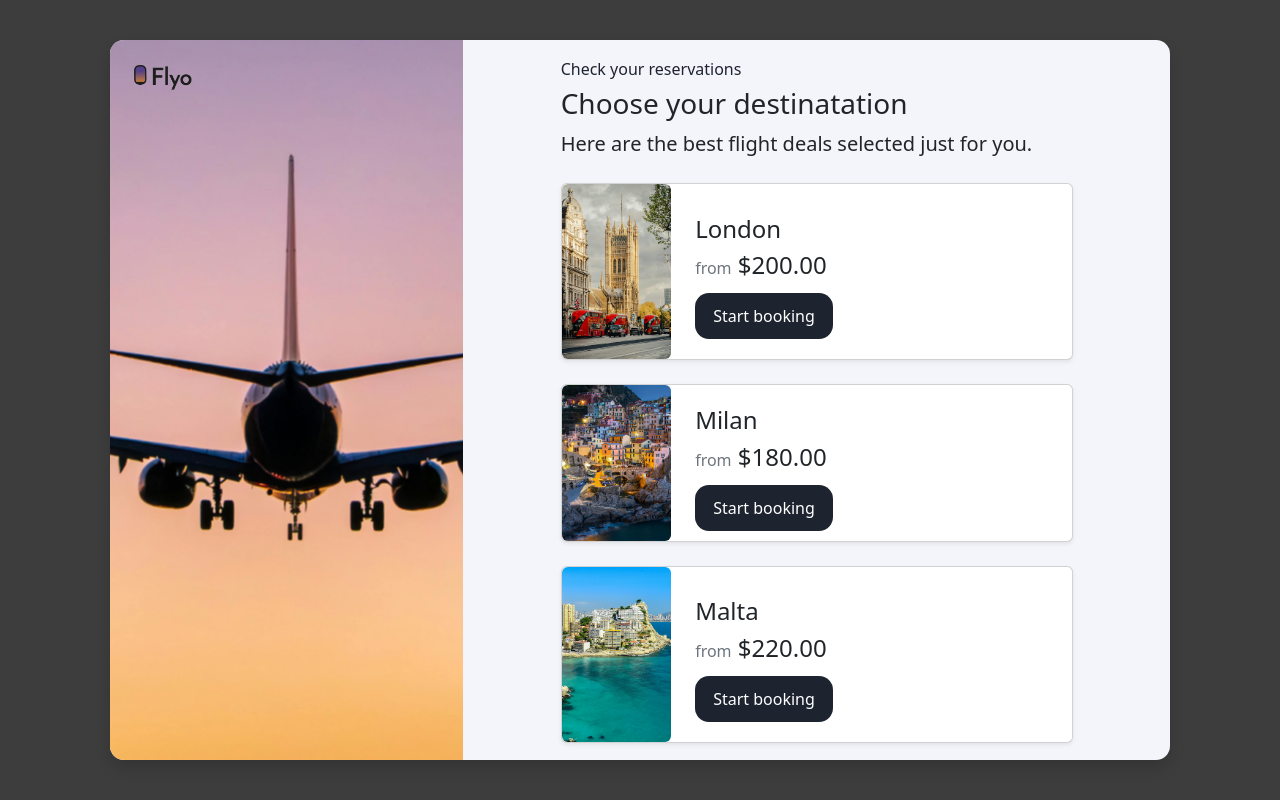
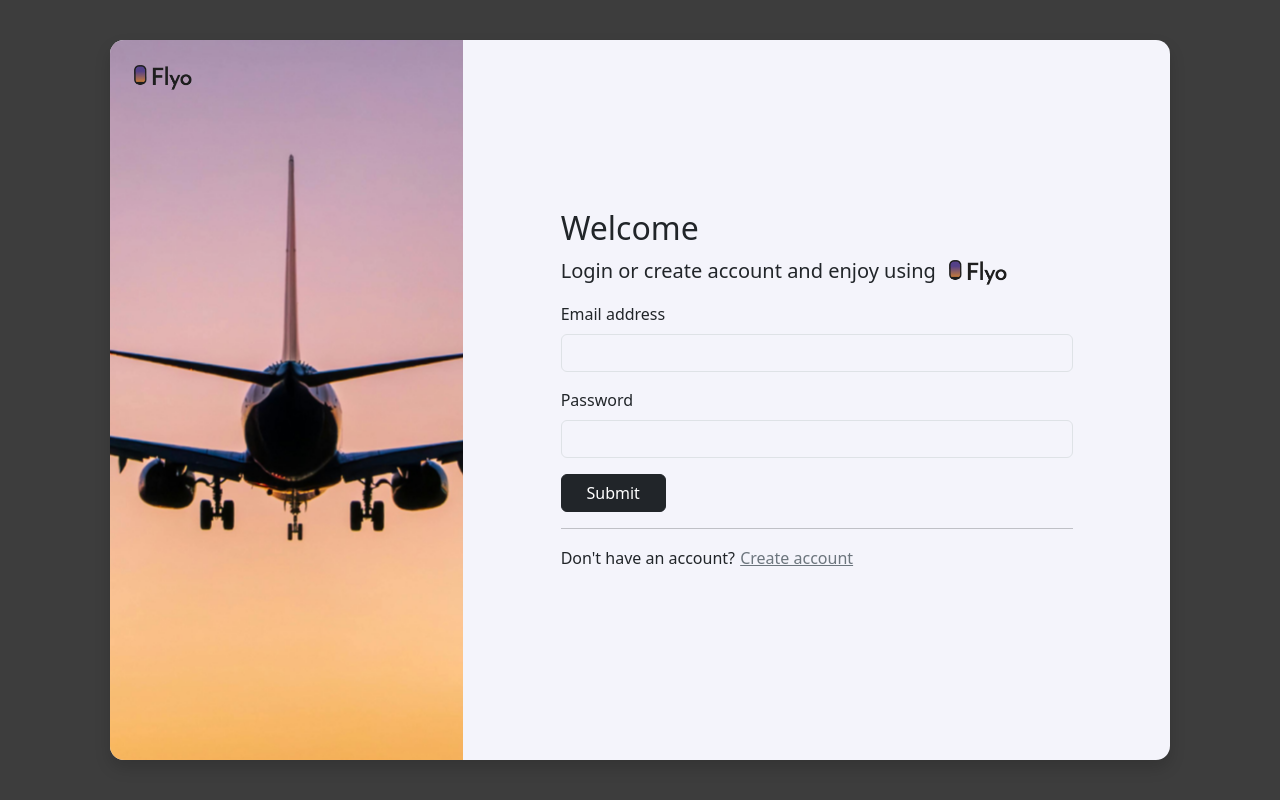
Before and after one commit to aleksagal/flyo, a Django app: page / in a window 1280 px wide. Run offline with Django 5.2, Linux system fonts and the light colour scheme; data comes from the database, SQL or seed files in the repository.

Commit message:
fix: reservation view

```diff
--- a/bookings/static/bookings/style.css
+++ b/bookings/static/bookings/style.css
@@ -31,27 +31,6 @@ body {
     width: 105px;
 }
 
-.flight-btn {
-    background: #1d2430;
-    color: white;
-    border: none;
-    border-radius: 14px;
-    padding: 12px 18px;
-    font-size: 16px;
-    font-weight: 500;
-    transition: 0.3s;
-    text-decoration: none;
-}
-
-.flight-btn,
-.flight-btn:hover,
-.flight-btn:focus,
-.flight-btn:visited {
-    background: #1d2430;
-    color: white;
-    text-decoration: none;
-}
-
 .back-btn {
     color: #1d2430;
     text-decoration: none;
--- a/bookings/templates/bookings/flights.html
+++ b/bookings/templates/bookings/flights.html
@@ -17,15 +17,29 @@
             <img src="{% static 'bookings/images/LogoFlyo.png' %}" alt="Logo" width="60">
         </div>
 
-        <div class="col-md-8 d-flex align-items-center">
+        <div class="col-md-8 d-flex align-items-start">
             <div class="w-75 mx-auto">
-                <a href="{% url 'flights' %}" class="back-btn">
-                    Check your reservations
-                </a>
-                <h3>Choose your destinatation</h3>
-                <p class="fs-5">
-                     Here are the best flight deals selected just for you.
-                </p>
+                <div class="row mt-4 d-flex align-items-start">
+                    <div class="col-md-6">
+<!--                        <h3>Select destinatation</h3>-->
+<!--                        <p class="fs-5">-->
+<!--                             Here are the best flight deals.-->
+<!--                        </p>-->
+                    </div>
+                    <div class="col-md-6 d-flex gap-3">
+                        <a href="{% url 'reservations' %}" class="btn btn-success ">
+                         Your reservations
+                        </a>
+                        <a href="{% url 'reservations' %}" class="btn btn-danger">
+                         Log out
+                        </a>
+                    </div>
+                </div>
+                <h3 class="mt-4">Select the best flight deals</h3>
+<!--                        <p class="fs-5">-->
+<!--                             Here are the best flight deals.-->
+<!--                        </p>-->
+                <div>
                 {% for destination in destinations %}
                     <div class="card mt-4 shadow-sm">
                         <div class="row align-items-center">
@@ -41,13 +55,14 @@
                                     ${{ destination.starting_price }}
                                 </h4>
 
-                                <a href="{% url 'booking' destination.name %}" class="flight-btn">
-                                    Start booking
+                                <a href="{% url 'booking' destination.name %}" class="btn btn-dark">
+                                    Book now
                                 </a>
                             </div>
                         </div>
                     </div>
                 {% endfor %}
+                    </div>
             </div>
         </div>
     </div>
--- a/bookings/templates/bookings/login.html
+++ b/bookings/templates/bookings/login.html
@@ -6,6 +6,7 @@
     <meta charset="UTF-8">
     <title>Flyo Login</title>
     <link href="https://cdn.jsdelivr.net/npm/bootstrap@5.3.3/dist/css/bootstrap.min.css" rel="stylesheet">
+    <script src="https://cdn.jsdelivr.net/npm/bootstrap@5.3.3/dist/js/bootstrap.bundle.min.js"></script>
     <link rel="stylesheet" href="{% static 'bookings/style.css' %}">
 </head>
 <body>
@@ -19,7 +20,7 @@
             <div class="w-75 mx-auto">
                 <h2>Welcome </h2>
                 <p class="fs-5">
-                    Fill the form for the first time and enjoy usinng
+                    Login or create account and enjoy using
                     <img
                         src="{% static 'bookings/images/LogoFlyo.png' %}"
                         alt="Logo"
@@ -28,35 +29,88 @@
                     >
                 </p>
 
+                {% if error %}
+                  <p class="text-danger">{{ error }}</p>
+                {% endif %}
+
+<!--                <h3>Login</h3>-->
+
                 <form method="post">
                     {% csrf_token %}
+                    <input type="hidden" name="action" value="login">
+<!--                    <input type="email" name="email" placeholder="Email" required>-->
+                     <div class="mb-3">
+                        <label for="exampleInputEmail1" class="form-label">Email address</label>
+                        <input type="email" name="email"  class="form-control" id="exampleInputEmail1" aria-describedby="emailHelp" required>
+                      </div>
+                    <div class="mb-3">
+                        <label for="exampleInputPassword1" class="form-label">Password</label>
+                        <input type="password" name="password"  class="form-control" id="exampleInputPassword1" required>
+                    </div>
+<!--                    <input type="password" name="password" placeholder="Password" required>-->
 
-                    <div class="form-floating mb-3">
-                        <input type="text" class="form-control" id="first_name" name="first_name" placeholder="First name">
-                        <label for="first_name">First name *</label>
+                    <button type="submit" class="btn btn-dark">Submit</button>
+                </form>
+
+                <hr>
+
+                <p>
+                    Don't have an account?
+                    <button
+                        type="button"
+                        class="btn btn-link text-secondary p-0 mb-1"
+                        data-bs-toggle="modal"
+                        data-bs-target="#registerModal">
+                        Create account
+                    </button>
+                </p>
             </div>
 
-                    <div class="form-floating mb-3">
-                        <input type="text" class="form-control" id="last_name" name="last_name" placeholder="Last name">
-                        <label for="last_name">Last name *</label>
+
+            <div class="modal fade" id="registerModal" tabindex="-1">
+                <div class="modal-dialog">
+                    <div class="modal-content">
+
+                        <div class="modal-header">
+                            <h5 class="modal-title">Create account</h5>
+                            <button type="button" class="btn-close" data-bs-dismiss="modal"></button>
                         </div>
 
-                    <div class="form-floating mb-3">
-                        <input type="email" class="form-control" id="email" name="email" placeholder="Email">
-                        <label for="email">Email *</label>
+                        <form method="post">
+                            {% csrf_token %}
+                            <input type="hidden" name="action" value="register">
+
+                                <div class="modal-body">
+
+                                    <input class="form-control mb-2" type="text" name="first_name" placeholder="First name">
+
+                                    <input class="form-control mb-2" type="text" name="last_name" placeholder="Last name">
+
+                                    <input class="form-control mb-2" type="email" name="email" placeholder="Email">
+
+                                    <input class="form-control mb-2" type="password" name="password" placeholder="Password">
+
                                 </div>
 
-                    <div class="form-floating mb-4">
-                        <input type="text" class="form-control" id="phone" name="phone" placeholder="Phone number">
-                        <label for="phone">Phone number *</label>
+                                <div class="modal-footer">
+                                    <button type="button"
+                                            class="btn btn-secondary"
+                                            data-bs-dismiss="modal">
+                                        Cancel
+                                    </button>
+
+                                    <button type="submit"
+                                            class="btn btn-dark">
+                                        Create
+                                    </button>
                                 </div>
 
-                    <div class="form-buttons">
-                        <button type="submit" class="btn btn-dark me-2">Save</button>
-                        <button type="reset" class="btn btn-outline-dark">Clear</button>
+                            </form>
+
                         </div>
-                </form>
                     </div>
+                </div>
+
         </div>
     </div>
 </div>
--- a/bookings/urls.py
+++ b/bookings/urls.py
@@ -2,7 +2,9 @@ from django.urls import path
 from . import views
 
 urlpatterns = [
-    path('login/', views.login_view, name='login'),
-    path('', views.flights_view, name='flights'),
+    path('', views.login_view, name='login'),
+    path('flights/', views.flights_view, name='flights'),
     path('booking/<str:destination>/', views.booking_view, name='booking'),
+    path('reserve/<int:flight_id>/', views.reserve_flight, name='reserve_flight'),
+    path('reservations/', views.reservations, name='reservations'),
 ]
--- a/bookings/views.py
+++ b/bookings/views.py
@@ -1,31 +1,76 @@
-from django.shortcuts import render, redirect
+from django.shortcuts import render, redirect, get_object_or_404
 from .models import Destination, Airline, FlightOffer, Reservation
+from django.contrib.auth.models import User
+from django.contrib.auth import authenticate, login, logout
+from django.contrib.auth.decorators import login_required
 
 def login_view(request):
-    if request.method == 'POST':
+    error = None
 
-        first_name = request.POST.get('first_name')
-        last_name = request.POST.get('last_name')
-        email = request.POST.get('email')
-        phone = request.POST.get('phone')
+    if request.method == "POST":
+        action = request.POST.get("action")
 
-        if first_name and last_name and email and phone:
-            return redirect('flights')
+        if action == "register":
+            first_name = request.POST.get("first_name")
+            last_name = request.POST.get("last_name")
+            email = request.POST.get("email")
+            password = request.POST.get("password")
 
-    return render(request, 'bookings/login.html')
+            if User.objects.filter(username=email).exists():
+                error = "Account with this email already exists."
+            else:
+                user = User.objects.create_user(
+                    username=email,
+                    email=email,
+                    password=password,
+                    first_name=first_name,
+                    last_name=last_name,
+                )
+                login(request, user)
+                return redirect("flights")
 
+        elif action == "login":
+            email = request.POST.get("email")
+            password = request.POST.get("password")
 
+            user = authenticate(request, username=email, password=password)
+
+            if user is not None:
+                login(request, user)
+                return redirect("flights")
+            else:
+                error = "Invalid email or password."
+
+    return render(request, "bookings/login.html", {"error": error})
+
+def logout_view(request):
+    logout(request)
+    return redirect("login")
+
+@login_required
 def flights_view(request):
     destinations = Destination.objects.all()
 
+    has_reservations = False
+
+    if request.user.is_authenticated:
+        has_reservations = Reservation.objects.filter(
+            user=request.user
+        ).exists()
+
     return render(request, 'bookings/flights.html', {
-        'destinations': destinations
+        'destinations': destinations,
+        'has_reservations': has_reservations,
     })
 
+@login_required
 def booking_view(request, destination):
-    selected_destination = Destination.objects.get(name=destination)
+    selected_destination = get_object_or_404(Destination, name=destination)
     airlines = Airline.objects.all()
     offers = None
+    trip_type = None
+    departure_date = None
+    return_date = None
 
     if request.method == "POST":
         from_city = request.POST.get("from_city")
@@ -46,7 +91,54 @@ def booking_view(request, destination):
         "destination": destination,
         "airlines": airlines,
         "offers": offers,
+        "trip_type": trip_type,
+        "departure_date": departure_date,
+        "return_date": return_date,
     })
 
+@login_required
+def reserve_flight(request, flight_id):
+    if request.method != "POST":
+        return redirect("flights")
 
-# Create your views here.
+    flight = get_object_or_404(FlightOffer, id=flight_id)
+
+    trip_type = request.POST.get("trip_type", "one_way")
+    departure_date = request.POST.get("departure_date")
+    return_date = request.POST.get("return_date") or None
+
+    if not departure_date:
+        return redirect("flights")
+
+    already_reserved = Reservation.objects.filter(
+        user=request.user,
+        destination=flight.to_destination.name,
+        departure_city=flight.from_city,
+        airline=flight.airline.name,
+        departure_date=departure_date,
+        return_date=return_date,
+    ).exists()
+
+    if not already_reserved:
+        Reservation.objects.create(
+            user=request.user,
+            destination=flight.to_destination.name,
+            departure_city=flight.from_city,
+            airline=flight.airline.name,
+            price=flight.price,
+            baggage=flight.baggage_included,
+            trip_type=trip_type,
+            departure_date=departure_date,
+            return_date=return_date,
+        )
+
+    return redirect("reservations")
+
+@login_required
+def reservations(request):
+    reservations = Reservation.objects.filter(
+        user=request.user
+    ).order_by("-created_at")
+    return render(request, "bookings/reservations.html", {
+        "reservations": reservations
+    })
```
Also changed, not shown: other parts of bookings/static/bookings/style.css (+44 -0 lines), bookings/models.py (+10 -4 lines), bookings/templates/bookings/booking.html (+50 -8 lines), bookings/templates/bookings/reservations.html (added, +88 -0 lines), bookings/migrations/0001_initial.py (deleted), db.sqlite3. Lines whose indentation alone changed are shown as unchanged.
